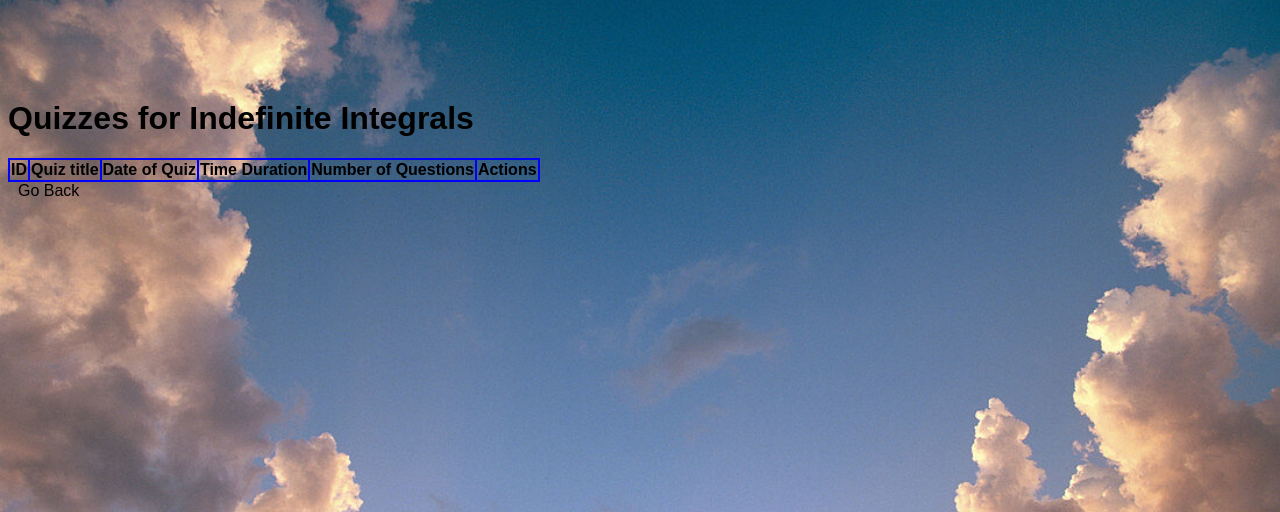
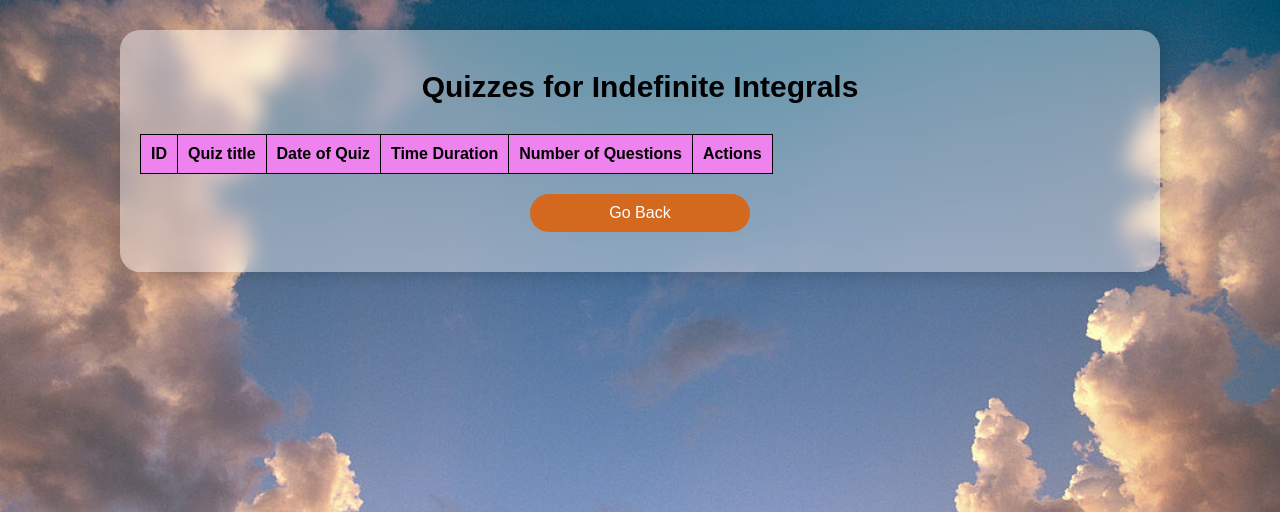
Before and after one commit to 22f3002631/Quiz-Master-V1, a Flask app: a page that uses templates/user_viewquiz.html in a window 1280 px wide. Shown: the part 91-603 px from the top of the page. Run offline with Flask 3, Linux system fonts and the light colour scheme; a user stored in the database is signed in; data comes from the database, SQL or seed files in the repository; data that the repository does not hold is empty.

Commit message:
Final CSS implemented

```diff
--- a/templates/user_viewquiz.html
+++ b/templates/user_viewquiz.html
@@ -5,17 +5,39 @@
         <meta name="viewport" content="width=device-width;initial-scale=1.0">
         <title>Home</title>
         <link rel="stylesheet" href="/static/nav.css">
+        <link rel="stylesheet" href="/static/addeditany.css">
         <style>
             main{
-                align-items: center;
-                margin-top: 100px;
+                max-width: 1000px;
+                margin:auto;
+                margin-top: 30px;
+                padding: 20px;
+                border-radius: 20px;
+                background-color: rgba(255, 255, 255, 0.4);
+                backdrop-filter: blur(10px);
             }
-            legend{
-                text-align: center;
+            #qtable{
+                margin-bottom: 20px;
+                border-collapse: collapse;
+                table-layout: fixed;
             }
-            table,th,td{
-                border: 2px solid blue;
-                border-collapse: collapse;
+            a[href*='attend_quiz']{
+                background-color: rgb(91, 176, 91);
+                border-radius: 20px;
+            }
+            th,td{
+                padding: 10px;
+                background-color: white;
+                border: 1px solid black;
+            }
+            th{
+                background-color: violet;
+            }
+            @media(max-width:770px){
+                #qtable{
+                    display: block;
+                    overflow-x: auto;
+                }
             }
         </style>
     </head>
@@ -66,12 +88,13 @@
                     <td>{{quiz['date_of_quiz']}}</td>
                     <td>{{quiz['time_duration']}} minutes</td>
                     <td>{{quiz['q_count']}}</td>
-                    <td><a style="color: black;" href="{{url_for('attend_quiz',quiz_id=quiz['id'],chapter_id=chapter_id )}}">Attend</a>
+                    <td>
+                        <a style="color: black;" href="{{url_for('attend_quiz',quiz_id=quiz['id'],chapter_id=chapter_id )}}">Attend</a>
                     </td>
                 </tr>
                 {% endfor %}
             </table>
-            <a style="color: black;" href="{{ url_for('user_home') }}">Go Back</a>
+            <a class="goback" href="{{ url_for('user_home') }}">Go Back</a>
         </main>
         <script>
             function filterq(){
```
